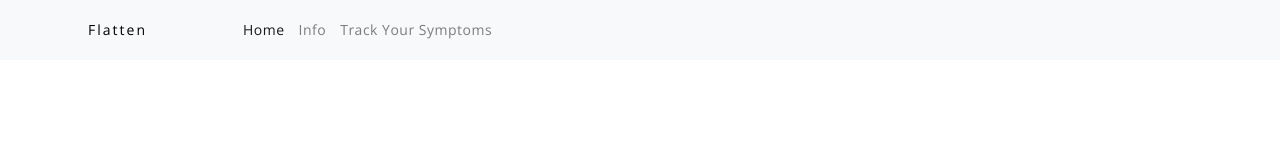
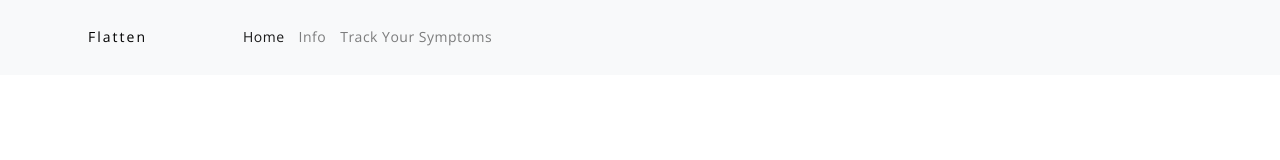
Before and after one commit to yifeiz/covid-19-frontend, a React (Create React App) app: page / in a window 1280 px wide. Shown: the top 160 px of the page. Built offline with nearby package versions, Linux system fonts and the light colour scheme.

Commit message:
Fixed navbar css

```diff
--- a/src/components/form/SymptomForm.css
+++ b/src/components/form/SymptomForm.css
@@ -45,7 +45,7 @@ th.answer {
 }
 
 .MuiFormControlLabel-root {
-  margin-left: 10 !important;
+  margin-left: 0 !important;
   margin-right: 0 !important;
 }
 
@@ -60,7 +60,8 @@ table {
 }
 
 .row {
-  padding-left: 120px;
+  padding-left: 5%;
+  padding-right: 10%;
 }
 
 .makeStyles-root-91 {
--- a/src/components/header/Header.jsx
+++ b/src/components/header/Header.jsx
@@ -26,11 +26,17 @@ class Header extends React.Component {
         <Collapse isOpen={this.state.isOpen} navbar>
           <Nav className="mr-auto" navbar>
             <NavItem>
-              <NavLink tag={RRNavLink} exact to="/" activeClassName="active">
+              <NavLink
+                className="navlink"
+                tag={RRNavLink}
+                exact
+                to="/"
+                activeClassName="active"
+              >
                 <h3>Home</h3>
               </NavLink>
             </NavItem>
-            <NavItem>
+            <NavItem className="navlink">
               <NavLink
                 tag={RRNavLink}
                 exact
@@ -42,6 +48,7 @@ class Header extends React.Component {
             </NavItem>
             <NavItem>
               <NavLink
+                className="navlink"
                 tag={RRNavLink}
                 exact
                 to="/track-your-symptoms"
--- a/src/main.css
+++ b/src/main.css
@@ -70,7 +70,7 @@ button:focus {
 }
 
 .navbar {
-  height: 60px;
+  height: 75px;
   min-height: 40px;
 }
 
@@ -89,13 +89,15 @@ button:focus {
 }
 
 .navbar-collapse {
-  padding: 10px 75px;
+  padding: 0px 75px;
+  background-color: #f8f9fa;
+  z-index: 2;
 }
 
 @media (min-width: 768px) {
   .navbar-nav > li > a {
-    padding-top: 26.5px;
-    padding-bottom: 26.5px;
-    line-height: 27px;
+    padding-top: 26px;
+    padding-bottom: 26px;
+    line-height: 20px;
   }
 }
```
